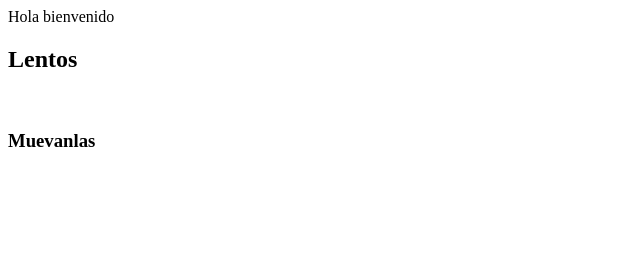
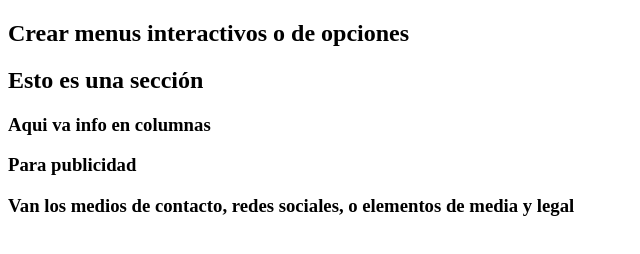
Before and after one commit to 3mm4NUE1/4IV8_PSW_HernandezMendozaEmmanuel, a plain HTML site: page 02HTML/index.html in a window 1280 px wide. Shown: the whole page, without its empty margins (0-640 px from the left). Drawn offline with Linux system fonts and the light colour scheme.

Commit message:
Estructura basica HTML5

```diff
--- a/02HTML/index.html
+++ b/02HTML/index.html
@@ -7,10 +7,27 @@
     <title>Mi primera pagina web</title>
 </head>
 <body>
-    <b1>Hola bienvenido</b1>
-    <br>
-    <h2>Lentos</h2>
-    <br>
-    <h3>Muevanlas</h3>
+    <div>
+        <head>
+            <nav>
+                <h1>Crear menus interactivos o de opciones</h1>
+            </nav>
+        </head>
+        <section>
+            <h2>Esto es una sección</h2>
+            <article>
+                <h3>Aqui va info en columnas</h3>
+            </article>
+            <aside>
+                <h3>Para publicidad</h3>
+            </aside>
+        </section>
+        <footer>
+            <h3>Van los medios de contacto, redes sociales,
+                o elementos de media y legal
+            </h3>
+        </footer>
+    </div>
+
 </body>
 </html>
```
